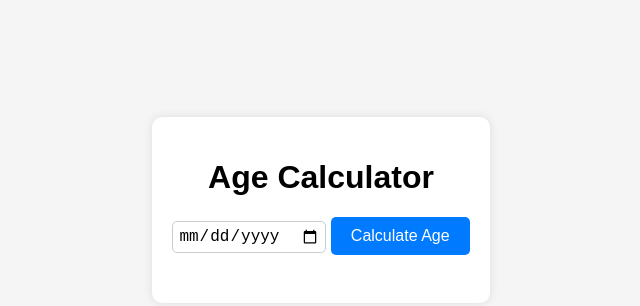
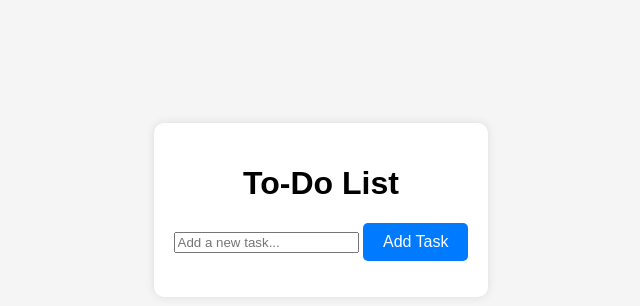
Before and after one commit to Suryalavizo/Todoapplication, a plain HTML site: page index.html in a window 1280 px wide. Shown: the part 190-496 px from the top of the page, without its empty margins (319-959 px from the left). Drawn offline with Linux system fonts and the light colour scheme.

Commit message:
index.html

```diff
--- a/index.html
+++ b/index.html
@@ -1,18 +1,18 @@
 <!DOCTYPE html>
-<html lang="en">
+<html>
 <head>
-    <meta charset="UTF-8">
-    <meta name="viewport" content="width=device-width, initial-scale=1.0">
-    <title>Age Calculator</title>
-    <link rel="stylesheet" href="style.css">
+	<title>To-Do List</title>
+	<link rel="stylesheet" href="style.css">
 </head>
 <body>
-    <div class="container">
-        <h1>Age Calculator</h1>
-        <input type="date" id="birthdate" placeholder="Enter your birthdate">
-        <button onclick="calculateAge()">Calculate Age</button>
-        <p id="age"></p>
-    </div>
-    <script src="script.js"></script>
+	<div class="container">
+		<h1>To-Do List</h1>
+		<form id="task-form">
+			<input type="text" id="task-input" placeholder="Add a new task...">
+			<button type="submit">Add Task</button>
+		</form>
+		<ul id="task-list"></ul>
+	</div>
+	<script src="script.js"></script>
 </body>
 </html>
```
